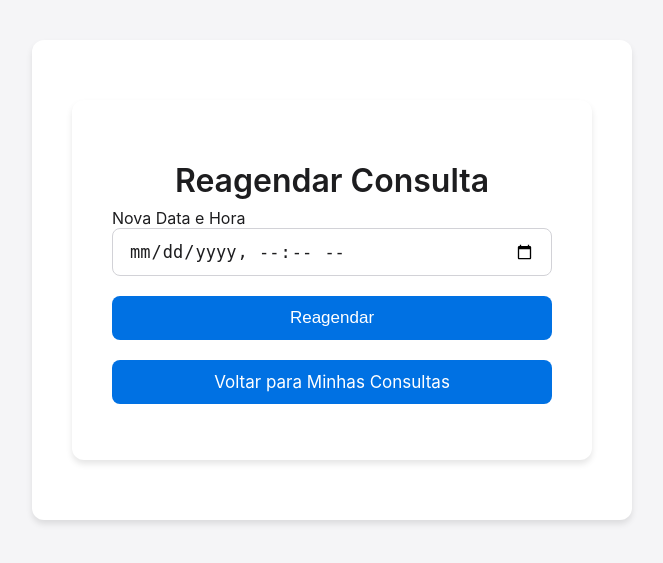
After one commit to kobajk/MedicalBooking, a Flask app: page /reagendar_consulta/1 in a window 1280 px wide. The commit adds this page. Shown: the top 563 px of the page, without its empty margins (308-971 px from the left). Run offline with Flask 3, Linux system fonts and the light colour scheme; a user stored in the database is signed in; tables that the repository leaves empty hold one stand-in row (values such as "Sample post"); some web fonts are replaced.

Commit message:
Add functionality to reschedule consultations and improve account deletion process

```diff
--- a/Clinicas/forms.py
+++ b/Clinicas/forms.py
@@ -59,14 +59,17 @@ class Form_Foto(FlaskForm):
     foto = FileField('Foto', validators=[DataRequired()])
     submit = SubmitField('Enviar')
 
-
 class Form_Gestao_Consulta(FlaskForm):
     id_paciente = SelectField('Paciente', coerce=int, validators=[DataRequired()])
     id_profissional = SelectField('Profissional', coerce=int, validators=[DataRequired()])
     data_hora = DateTimeLocalField('Data e Hora', format='%Y-%m-%dT%H:%M', validators=[DataRequired()])
-    status = SelectField('Status', choices=[('agendado', 'Agendado'), ('concluido', 'Concluído'), ('cancelado', 'Cancelado')], validators=[DataRequired()])
+    # status = SelectField('Status', choices=[('Agendado', 'Agendado'), ('Concluído', 'Concluído'), ('Cancelado', 'Cancelado'), ('Reagendado', 'Reagendado')], validators=[DataRequired()])
     observacoes = TextAreaField('Observações')
     submit = SubmitField('Agendar Consulta')
+
+class Form_Reagendar_Consulta(FlaskForm):
+    data_hora = DateTimeLocalField('Nova Data e Hora', format='%Y-%m-%dT%H:%M', validators=[DataRequired()])
+    submit = SubmitField('Reagendar Consulta')
 
 
 class Form_Prontuario(FlaskForm):
--- a/Clinicas/models.py
+++ b/Clinicas/models.py
@@ -47,7 +47,7 @@ class Consulta(database.Model):
     id_paciente = database.Column(database.Integer, database.ForeignKey('usuario.id'), nullable=False)
     id_profissional = database.Column(database.Integer, database.ForeignKey('usuario.id'), nullable=False)
     data_hora = database.Column(database.DateTime, nullable=False, default=datetime.utcnow)
-    status = database.Column(database.String(20), nullable=False)
+    status = database.Column(database.String(20), nullable=True)
     observacoes = database.Column(database.Text)
 
     # Relacionamentos com a tabela de Usuários
--- a/Clinicas/routes.py
+++ b/Clinicas/routes.py
@@ -3,11 +3,14 @@
 from flask import render_template, url_for, redirect, flash, request
 from flask_login import login_required, login_user, logout_user, current_user
 from Clinicas import App, database, bcrypt
-from Clinicas.forms import Login_Form, Form_Criar_Conta, Form_Foto, Form_Gestao_Consulta, Form_Prontuario, Form_Editar_Conta
+from Clinicas.forms import Login_Form, Form_Criar_Conta, Form_Foto, Form_Gestao_Consulta, Form_Prontuario, Form_Editar_Conta, Form_Reagendar_Consulta
 from Clinicas.models import Usuario, Foto, Consulta, Prontuario
 import os
 from werkzeug.utils import secure_filename
 from datetime import datetime
+
+def now():
+    return datetime.utcnow()
 
 # link to the home page
 @App.route('/', methods=['GET', 'POST'])
@@ -147,7 +150,7 @@ def agendar_consulta():
             id_paciente=form.id_paciente.data,
             id_profissional=form.id_profissional.data,
             data_hora=form.data_hora.data,
-            status=form.status.data,
+            status="Agendado",
             observacoes=form.observacoes.data
         )
         database.session.add(nova_consulta)
@@ -157,9 +160,6 @@ def agendar_consulta():
 
     # Se houver erros no formulário, renderizar novamente com mensagens de erro
     return render_template('agendar_consulta.html', form=form)
-
-
-
 
 @App.route('/prontuario/<int:id_usuario>', methods=['GET', 'POST'])
 @login_required
@@ -200,7 +200,7 @@ def minhas_consultas():
         return redirect(url_for('perfil', id_usuario=current_user.id))
 
     consultas = Consulta.query.filter_by(id_paciente=current_user.id).all()
-    return render_template('minhas_consultas.html', consultas=consultas)
+    return render_template('minhas_consultas.html', consultas=consultas, now=now)
 
 @App.route('/consultas_agendadas')
 @login_required
@@ -215,11 +215,52 @@ def consultas_agendadas():
 @App.route('/excluir_conta', methods=['POST'])
 @login_required
 def excluir_conta():
-    user = Usuario.query.get(current_user.id)
-    database.session.delete(user)
-    database.session.commit()
-    flash('Sua conta foi excluída com sucesso.', 'success')
+    try:
+        user = Usuario.query.get(current_user.id)
+        if user:
+            # Remover todas as relações do usuário
+            user.fotos = []
+            user.consultas_paciente = []
+            user.consultas_profissional = []
+            user.prontuarios_paciente = []
+            user.prontuarios_profissional = []
+
+            # Commit para salvar as alterações nas relações
+            database.session.commit()
+
+            # Agora podemos excluir o usuário
+            database.session.delete(user)
+            database.session.commit()
+
+            logout_user()
+            flash('Sua conta foi excluída com sucesso.', 'success')
+        else:
+            flash('Usuário não encontrado.', 'error')
+    except Exception as e:
+        database.session.rollback()
+        flash(f'Ocorreu um erro ao excluir a conta: {str(e)}', 'error')
+
     return redirect(url_for('homepage'))
+
+@App.route('/reagendar_consulta/<int:id_consulta>', methods=['GET', 'POST'])
+@login_required
+def reagendar_consulta(id_consulta):
+    consulta = Consulta.query.get_or_404(id_consulta)
+    if consulta.id_paciente != current_user.id:
+        flash('Você não tem permissão para reagendar esta consulta.', 'danger')
+        return redirect(url_for('minhas_consultas'))
+
+    form = Form_Reagendar_Consulta()
+
+    if form.validate_on_submit():
+        consulta.data_hora = form.data_hora.data
+        consulta.status = 'Reagendado'
+        database.session.commit()
+        flash('Consulta reagendada com sucesso!', 'success')
+        return redirect(url_for('minhas_consultas'))
+
+    return render_template('reagendar_consulta.html', form=form, consulta=consulta)
+
 
 @App.route('/atualizar_consulta/<int:id_consulta>', methods=['POST'])
 @login_required
--- a/Clinicas/templates/agendar_consulta.html
+++ b/Clinicas/templates/agendar_consulta.html
@@ -5,6 +5,7 @@
 {% block content %}
 <div class="consultas-container">
     <h1>Agendar Consulta</h1>
+    <a href="{{ url_for('perfil', id_usuario=current_user.id) }}" class="custom-submit-button">Voltar para o Perfil</a>
     <form method="POST">
         {{ form.csrf_token }}
         <div class="input-group">
@@ -20,10 +21,6 @@
             <label for="data_hora">Data e Hora</label>
         </div>
         <div class="input-group">
-            {{ form.status(class="form-control") }}
-            <label for="status">Status</label>
-        </div>
-        <div class="input-group">
             {{ form.observacoes(class="form-control") }}
             <label for="observacoes">Observações</label>
         </div>
--- a/Clinicas/templates/editar_conta.html
+++ b/Clinicas/templates/editar_conta.html
@@ -5,6 +5,7 @@
 {% block content %}
 <div class="edit-account-container">
     <h1>Editar Conta</h1>
+    <a href="{{ url_for('perfil', id_usuario=current_user.id) }}" class="custom-submit-button">Voltar para o Perfil</a>
     <form method="POST">
         {{ form.csrf_token }}
         <div class="input-group">
--- a/Clinicas/templates/perfil.html
+++ b/Clinicas/templates/perfil.html
@@ -17,7 +17,9 @@
         <a href="{{ url_for('minhas_consultas') }}" class="custom-submit-button">Minhas Consultas</a>
         {% endif %}
         <a href="{{ url_for('editar_conta') }}" class="custom-submit-button">Editar Conta</a>
-        <a href="{{ url_for('excluir_conta') }}" class="custom-submit-button delete-account-button" onclick="return confirm('Tem certeza que deseja excluir sua conta? Esta ação não pode ser desfeita.');">Excluir Conta</a>
+        <form action="{{ url_for('excluir_conta') }}" method="POST" onsubmit="return confirm('Tem certeza que deseja excluir sua conta? Esta ação não pode ser desfeita.');">
+            <button type="submit" class="custom-submit-button delete-account-button">Excluir Conta</button>
+        </form>
     </div>
 
     {% if form %}
--- a/Clinicas/templates/prontuario.html
+++ b/Clinicas/templates/prontuario.html
@@ -5,6 +5,7 @@
 {% block content %}
 <div class="prontuario-container">
     <h1>Prontuário</h1>
+    <a href="{{ url_for('perfil', id_usuario=current_user.id) }}" class="custom-submit-button">Voltar para o Perfil</a>
     {% if form %}
     <form method="POST">
         {{ form.csrf_token }}
--- /dev/null
+++ b/Clinicas/templates/reagendar_consulta.html
@@ -0,0 +1,22 @@
+{% extends "base.html" %}
+
+{% block title %}Reagendar Consulta - MedicalBooking{% endblock %}
+
+{% block content %}
+<div class="consultas-container">
+    <h1 class="profile-title">Reagendar Consulta</h1>
+
+    <form method="POST">
+        {{ form.csrf_token }}
+        <div class="input-group">
+            <label for="data_hora">Nova Data e Hora</label>
+            {{ form.data_hora(class="form-control", type="datetime-local") }}
+        </div>
+        <div class="input-group">
+            {{ form.submit(class="custom-submit-button", value="Reagendar") }}
+        </div>
+    </form>
+
+    <a href="{{ url_for('minhas_consultas') }}" class="custom-submit-button">Voltar para Minhas Consultas</a>
+</div>
+{% endblock %}
```
Also changed, not shown: Clinicas/templates/minhas_consultas.html (+10 -3 lines).
